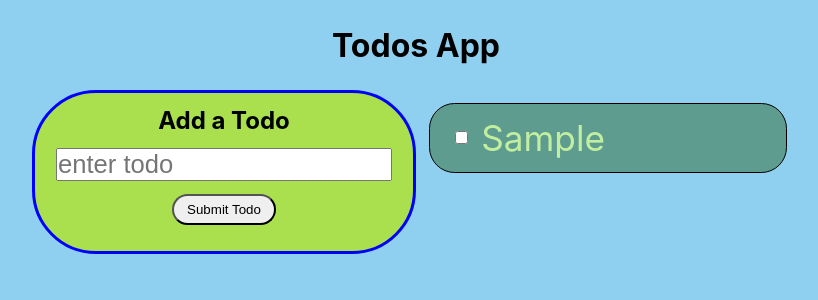
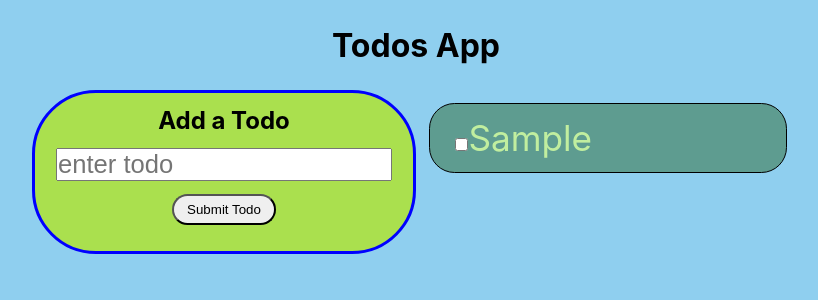
Before and after one commit to franco-ortega/demo-react-01-todos, a React (Create React App) app: page / in a window 1280 px wide. Both pictures are taken after typing "Sample" into the empty fields and a click on the button "Submit Todo". Shown: the top 300 px of the page, without its empty margins (224-1042 px from the left). Built offline with nearby package versions, Linux system fonts and the light colour scheme.

Commit message:
add id to Todo

```diff
--- a/src/components/todos/Todo.jsx
+++ b/src/components/todos/Todo.jsx
@@ -2,17 +2,20 @@ import React from 'react';
 import PropTypes from 'prop-types';
 import styles from './Todo.module.css';
 
-const Todo = ({ todo }) => {
+const Todo = ({ todo, id }) => {
   return (
     <div className={styles.Todo}>
-      <input type="checkbox" />
-      <span>{todo}</span>
+      <label htmlFor={id}>
+        <input type="checkbox" id={id} />
+        <span>{todo}</span>
+      </label>
     </div>
   );
 };
 
 Todo.propTypes = {
-  todo: PropTypes.string.isRequired
+  todo: PropTypes.string.isRequired,
+  id: PropTypes.number.isRequired
 };
 
 export default Todo;
--- a/src/components/todos/Todo.module.css
+++ b/src/components/todos/Todo.module.css
@@ -8,4 +8,9 @@
   gap: 1vw;
   color: hsla(90, 85%, 80%, 0.9);
   font-size: 2.75vw;
+
 }
+
+input:checked + span {
+  text-decoration: line-through;
+}
--- a/src/components/todos/TodoList.jsx
+++ b/src/components/todos/TodoList.jsx
@@ -5,7 +5,7 @@ import styles from './TodoList.module.css';
 
 const TodoList = ({ todos }) => {
   const allTheTodos = todos.map((todo, i) => (
-    <Todo key={i} todo={todo} />
+    <Todo key={i} todo={todo} id={i} />
   ));
 
   return (
```
